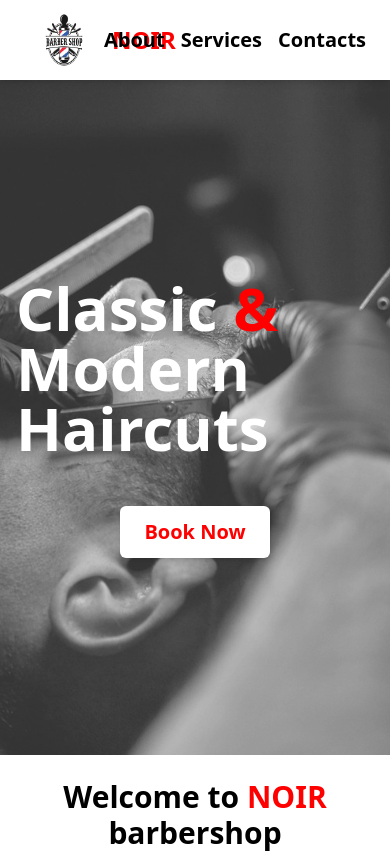
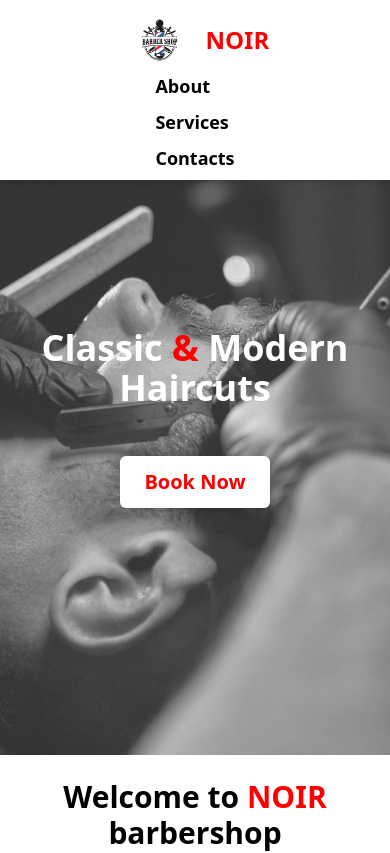
Before and after one commit to OlgaMinaievaWebDev/barbershop, a React (Vite) app: page / in a window 390 px wide. Shown: the top 853 px of the page. Built offline with nearby package versions, Linux system fonts and the light colour scheme; a web font is replaced by a local one.

Commit message:
Home and Header modified

```diff
--- a/src/components/Header.jsx
+++ b/src/components/Header.jsx
@@ -12,20 +12,22 @@ function Header() {
   };
 
   return (
-    <header className="h-20 flex justify-between items-center p-6 fixed top-0 left-0 right-0 bg-white z-50 shadow-md">
+    <header className="fixed top-0 left-0 right-0 bg-white z-50 shadow-md">
+      <div className="flex flex-col sm:flex-row justify-between items-center p-2 sm:p-4">
         <div className="flex gap-2 items-center font-bold">
           <Link
             to="/"
             onClick={handleLogoClick}
             className="flex items-center gap-2"
           >
-          <img src={logo} alt="logo" className="h-20" />
-          <span className="uppercase text-accent text-2xl font-black font-stretch-ultra-expanded">
+            <img src={logo} alt="logo" className="h-16 sm:h-20" />
+            <span className="uppercase text-accent text-2xl sm:text-3xl font-black font-stretch-ultra-expanded">
               Noir
             </span>
           </Link>
         </div>
-      <nav className="flex items-center gap-4">
+
+        <nav className="sm:mt-0 flex flex-col sm:flex-row items-center sm:gap-6">
           {isBookingPage ? (
             <Link
               to="/"
@@ -34,28 +36,29 @@ function Header() {
               Home
             </Link>
           ) : (
-          <>
+            <div className="flex flex-col sm:flex-row gap-2 sm:gap-6">
               <a
                 href="#about"
-              className="text-black text-xl font-bold hover:text-accent"
+                className="text-black text-lg sm:text-xl font-bold hover:text-accent"
               >
                 About
               </a>
               <a
                 href="#services"
-              className="text-black text-xl font-bold hover:text-accent"
+                className="text-black text-lg sm:text-xl font-bold hover:text-accent"
               >
                 Services
               </a>
               <a
                 href="#location"
-              className="text-black text-xl font-bold hover:text-accent"
+                className="text-black text-lg sm:text-xl font-bold hover:text-accent"
               >
                 Contacts
               </a>
-          </>
+            </div>
           )}
         </nav>
+      </div>
     </header>
   );
 }
--- a/src/components/Home.jsx
+++ b/src/components/Home.jsx
@@ -9,17 +9,24 @@ function Home() {
   };
 
   return (
-    <section id="home" className="relative px-4 h-[80vh] flex flex-col gap-4 justify-center items-center scroll-smooth">
-      <h1 className="z-20 text-6xl font-extrabold text-white">
+    <section
+      id="home"
+      className="relative px-4 h-[80vh] flex flex-col gap-4 justify-center items-center scroll-smooth"
+    >
+      <h1 className="z-20 text-4xl sm:text-5xl md:text-6xl font-extrabold text-white text-center">
         Classic <span className="text-accent">&</span> Modern Haircuts
       </h1>
-      <Button onClick={goBooking}>Book Now</Button>
+      <Button
+        onClick={goBooking}
+        className="mt-4 sm:mt-6 px-6 py-3 text-lg sm:text-xl bg-accent text-white rounded-lg hover:bg-opacity-90 transition"
+      >
+        Book Now
+      </Button>
       <img
         src={heroImg}
         alt="man shave"
-        className="absolute opacity-80 top-0 left-0 w-full h-full object-cover grayscale"
+        className="absolute opacity-80 top-0 left-0 w-full h-full object-cover grayscale z-10"
       />
-
     </section>
   );
 }
```
Lines whose indentation alone changed are shown as unchanged.
